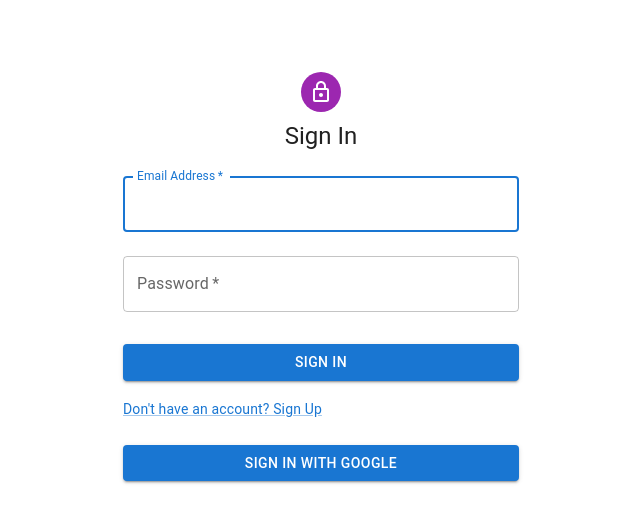
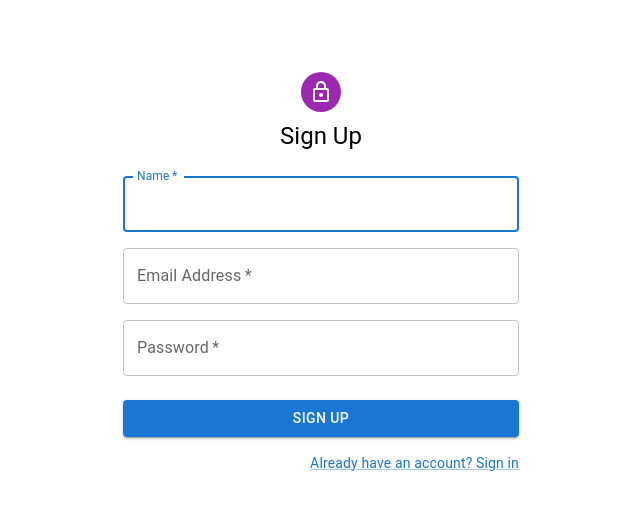
Before and after one commit to kdevante/inventory_management, a Next.js app: page / in a window 1280 px wide. Shown: the top 522 px of the page, without its empty margins (319-959 px from the left). Built offline with nearby package versions, Linux system fonts and the light colour scheme.

Commit message:
FIxed display name

```diff
--- a/pages/Inventory.js
+++ b/pages/Inventory.js
@@ -22,10 +22,12 @@ export default function Inventory() {
   const [itemName, setItemName] = useState('');
   const router = useRouter();
 
+
   useEffect(() => {
-    const unsubscribe = onAuthStateChanged(auth, (user) => {
+    const unsubscribe = auth.onAuthStateChanged(async (user) => {
       if (user) {
-        setUser(user);
+        const userDoc = await getDoc(doc(firestore, 'users', user.uid));
+        setUser({ ...user, displayName: userDoc.data().name });
         updateInventory(user.uid);
       } else {
         router.push('/auth');
--- a/pages/auth.js
+++ b/pages/auth.js
@@ -1,38 +1,37 @@
-'use client'
-import React, { useState } from 'react';
-import { auth, signInWithEmail, signUpWithEmail, signOutUser, signInWithGoogle } from "@/firebase";
-import { Avatar, Button, CssBaseline, TextField, Link, Grid, Box, Typography, Container, createTheme, ThemeProvider } from "@mui/material";
+import { useState } from 'react';
+import { useRouter } from 'next/router';
+import { Box, Button, Container, TextField, Typography, Link, Grid, Avatar } from '@mui/material';
 import LockOutlinedIcon from '@mui/icons-material/LockOutlined';
-import { onAuthStateChanged } from "firebase/auth";
-import { useRouter } from 'next/router';
+import { createUserWithEmailAndPassword, signInWithEmailAndPassword, updateProfile } from 'firebase/auth';
+import { auth, firestore } from '@/firebase';
+import { doc, setDoc } from 'firebase/firestore';
 
-const theme = createTheme();
-
-export default function Auth() {
+const Auth = () => {
+    const [isSignUp, setIsSignUp] = useState(true);
     const [email, setEmail] = useState('');
     const [password, setPassword] = useState('');
     const [name, setName] = useState('');
-    const [isSignUp, setIsSignUp] = useState(false);
     const router = useRouter();
 
-    const handleAuth = async () => {
+    const handleAuth = async (event) => {
+        event.preventDefault();
+        try {
             if (isSignUp) {
-            await signUpWithEmail(email, password, name);
+                const userCredential = await createUserWithEmailAndPassword(auth, email, password);
+                const user = userCredential.user;
+                await updateProfile(user, { displayName: name });
+                await setDoc(doc(firestore, 'users', user.uid), { name });
             } else {
-            await signInWithEmail(email, password);
+                await signInWithEmailAndPassword(auth, email, password);
             }
             router.push('./Inventory');
+        } catch (error) {
+            console.error("Error in authentication", error);
         }
-
-    const handleGoogleSignIn = async () => {
-        await signInWithGoogle();
-        router.push('./Inventory');
-    }
+    };
 
     return (
-        <ThemeProvider theme={theme}>
         <Container component="main" maxWidth="xs">
-                <CssBaseline />
             <Box
                 sx={{
                     marginTop: 8,
@@ -45,37 +44,39 @@ export default function Auth() {
                     <LockOutlinedIcon />
                 </Avatar>
                 <Typography component="h1" variant="h5">
-                        {isSignUp ? "Sign Up" : "Sign In"}
+                    {isSignUp ? 'Sign Up' : 'Sign In'}
                 </Typography>
-                    <Box component="form" onSubmit={(e) => { e.preventDefault(); handleAuth(); }} noValidate sx={{ mt: 1 }}>
+                <Box component="form" onSubmit={handleAuth} sx={{ mt: 3 }}>
+                    <Grid container spacing={2}>
                         {isSignUp && (
+                            <Grid item xs={12}>
                                 <TextField
-                                margin="normal"
+                                    autoComplete="name"
+                                    name="name"
                                     required
                                     fullWidth
                                     id="name"
                                     label="Name"
-                                name="name"
-                                autoComplete="name"
                                     autoFocus
                                     value={name}
                                     onChange={(e) => setName(e.target.value)}
                                 />
+                            </Grid>
                         )}
+                        <Grid item xs={12}>
                             <TextField
-                            margin="normal"
                                 required
                                 fullWidth
                                 id="email"
                                 label="Email Address"
                                 name="email"
                                 autoComplete="email"
-                            autoFocus
                                 value={email}
                                 onChange={(e) => setEmail(e.target.value)}
                             />
+                        </Grid>
+                        <Grid item xs={12}>
                             <TextField
-                            margin="normal"
                                 required
                                 fullWidth
                                 name="password"
@@ -86,32 +87,27 @@ export default function Auth() {
                                 value={password}
                                 onChange={(e) => setPassword(e.target.value)}
                             />
+                        </Grid>
+                    </Grid>
                     <Button
                         type="submit"
                         fullWidth
                         variant="contained"
                         sx={{ mt: 3, mb: 2 }}
                     >
-                            {isSignUp ? "Sign Up" : "Sign In"}
+                        {isSignUp ? 'Sign Up' : 'Sign In'}
                     </Button>
-                        <Grid container>
-                            <Grid item xs>
+                    <Grid container justifyContent="flex-end">
+                        <Grid item>
                             <Link href="#" variant="body2" onClick={() => setIsSignUp(!isSignUp)}>
-                                    {isSignUp ? "Already have an account? Sign In" : "Don't have an account? Sign Up"}
+                                {isSignUp ? 'Already have an account? Sign in' : "Don't have an account? Sign up"}
                             </Link>
                         </Grid>
                     </Grid>
-                        <Button
-                            fullWidth
-                            variant="contained"
-                            sx={{ mt: 3, mb: 2 }}
-                            onClick={handleGoogleSignIn}
-                        >
-                            Sign In with Google
-                        </Button>
                 </Box>
             </Box>
         </Container>
-        </ThemeProvider>
     );
-}
+};
+
+export default Auth;
```
Lines whose indentation alone changed are shown as unchanged.
